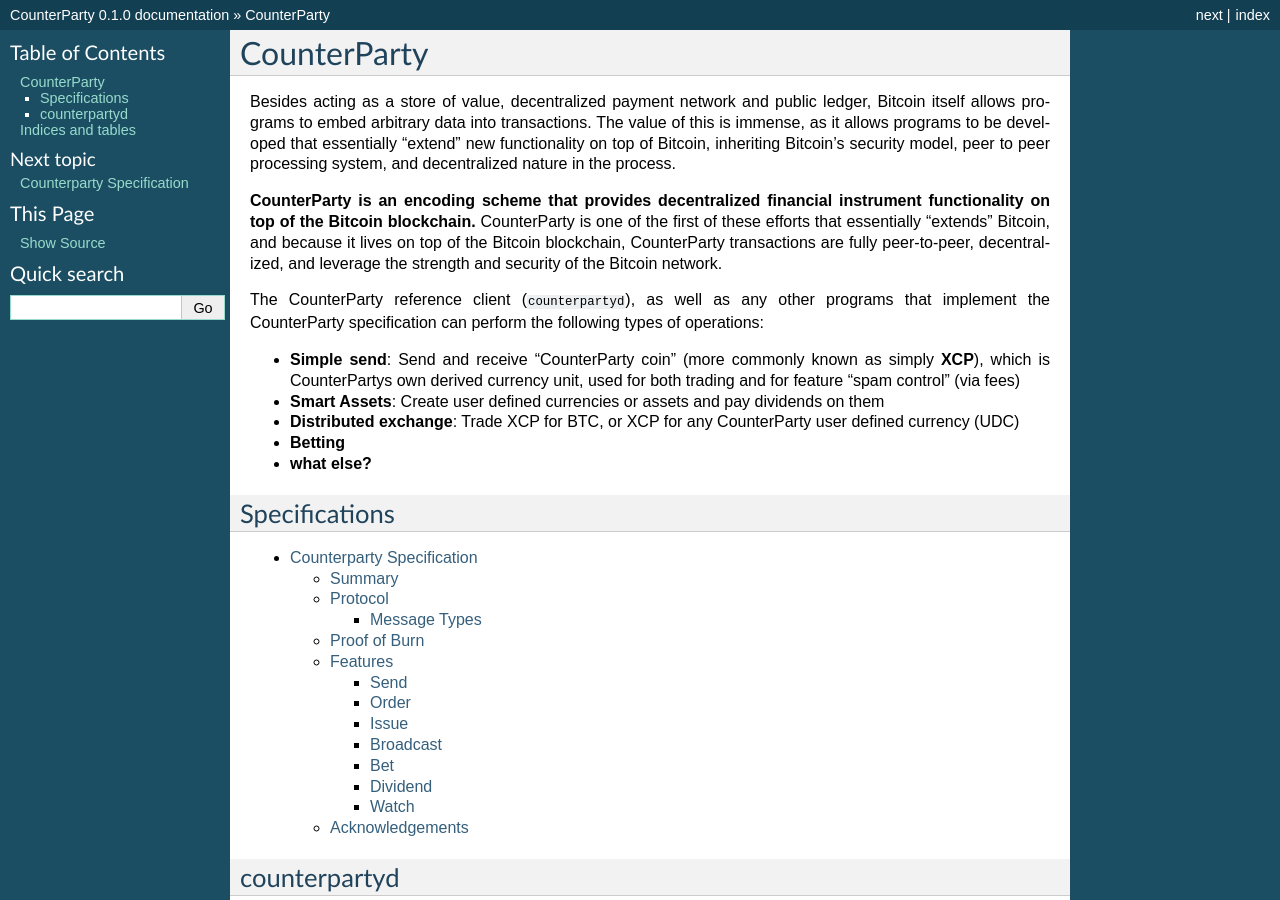
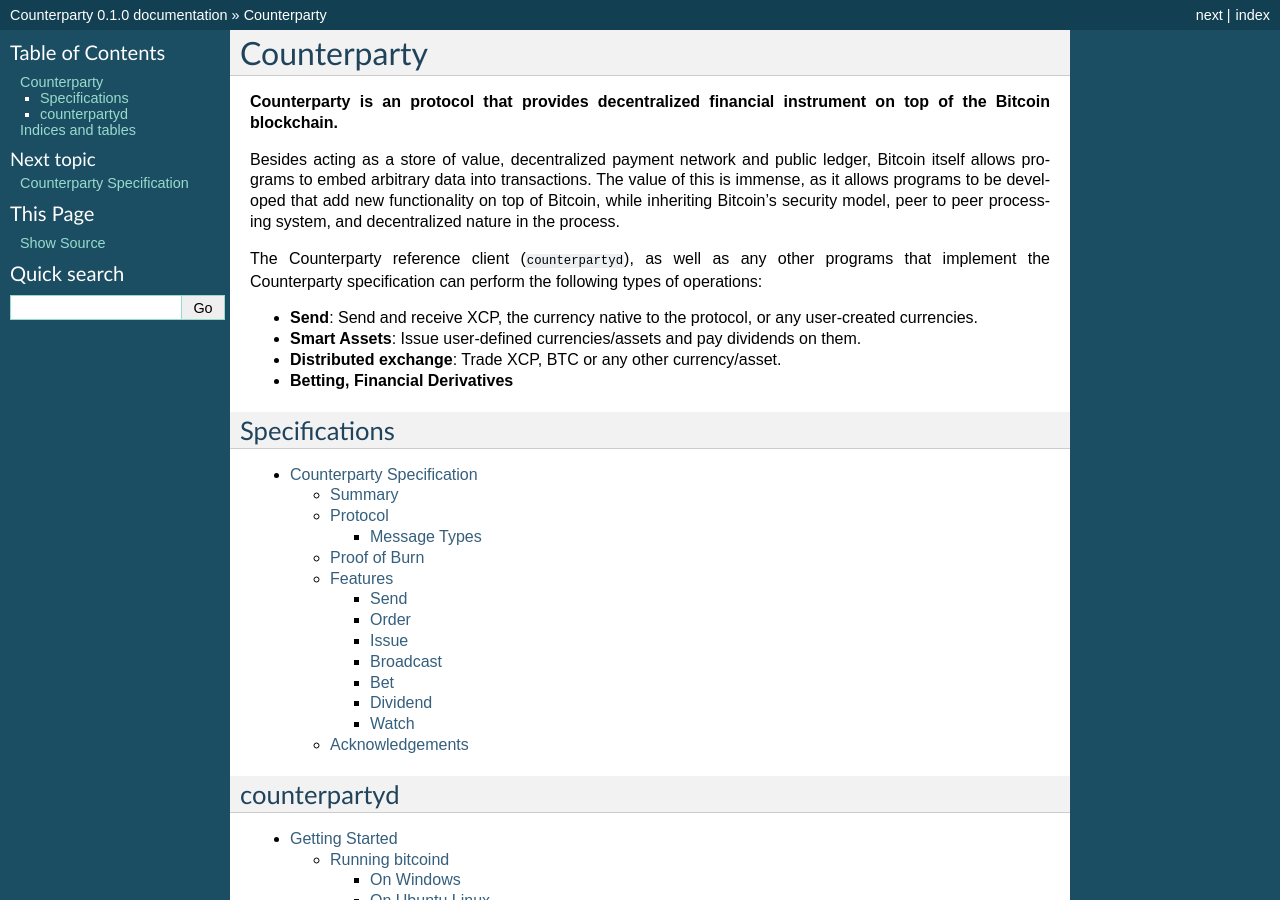
Before and after one commit to CounterpartyXCP/counterparty-core, a Sphinx documentation site: the page built from docs/index.rst, in a window 1280 px wide and 900 px high. Built offline with Sphinx 7.4.7, drawn with Linux system fonts in a browser that asks for light colours; some of the changed text lies outside the part shown.

Commit message:
cleaned up docs

```diff
--- a/docs/API.rst
+++ b/docs/API.rst
@@ -5,8 +5,8 @@ Interacting with the API
 Overview
 ----------
 
-``counterpartyd`` features a full-fledges JSON RPC-based API, which allows 3rd party applications to perform
-functions on the CounterParty network without having to deal with the low level details of transaction encoding,
+``counterpartyd`` features a full-fledged JSON RPC-based API (not yet!), which allows third-party applications to perform
+functions on the Counterparty network without having to deal with the low-level details of transaction encoding,
 state management, and so on.
 
 The ``counterpartyd`` API works similar to ``bitcoind``'s JSON RPC API interface. `This page <https://en.bitcoin.it/wiki/API_reference_(JSON-RPC)>`__
--- a/docs/BuildingFromSource.rst
+++ b/docs/BuildingFromSource.rst
@@ -78,7 +78,7 @@ In another command window, you can then run any of counterparty’s other functi
 
 To run the counterparty testsuite::
 
-    cd C:\CounterParty
+    cd C:\Counterparty
     run.py tests
 
 
--- a/docs/conf.py
+++ b/docs/conf.py
@@ -1,6 +1,6 @@
 # -*- coding: utf-8 -*-
 #
-# CounterParty documentation build configuration file, created by
+# Counterparty documentation build configuration file, created by
 # sphinx-quickstart on Mon Dec 16 11:08:37 2013.
 #
 # This file is execfile()d with the current directory set to its containing dir.
@@ -40,8 +40,8 @@ source_suffix = '.rst'
 master_doc = 'index'
 
 # General information about the project.
-project = u'CounterParty'
-copyright = u'2013, CounterParty Team'
+project = u'Counterparty'
+copyright = u'2013, Counterparty Team'
 
 # The version info for the project you're documenting, acts as replacement for
 # |version| and |release|, also used in various other places throughout the
@@ -164,7 +164,7 @@ html_static_path = ['_static']
 #html_file_suffix = None
 
 # Output file base name for HTML help builder.
-htmlhelp_basename = 'CounterPartydoc'
+htmlhelp_basename = 'Counterpartydoc'
 
 
 # -- Options for LaTeX output --------------------------------------------------
@@ -183,8 +183,8 @@ latex_elements = {
 # Grouping the document tree into LaTeX files. List of tuples
 # (source start file, target name, title, author, documentclass [howto/manual]).
 latex_documents = [
-  ('index', 'CounterParty.tex', u'CounterParty Documentation',
-   u'CounterParty Team', 'manual'),
+  ('index', 'Counterparty.tex', u'Counterparty Documentation',
+   u'Counterparty Team', 'manual'),
 ]
 
 # The name of an image file (relative to this directory) to place at the top of
@@ -213,8 +213,8 @@ latex_documents = [
 # One entry per manual page. List of tuples
 # (source start file, name, description, authors, manual section).
 man_pages = [
-    ('index', 'counterparty', u'CounterParty Documentation',
-     [u'CounterParty Team'], 1)
+    ('index', 'counterparty', u'Counterparty Documentation',
+     [u'Counterparty Team'], 1)
 ]
 
 # If true, show URL addresses after external links.
@@ -227,8 +227,8 @@ man_pages = [
 # (source start file, target name, title, author,
 #  dir menu entry, description, category)
 texinfo_documents = [
-  ('index', 'CounterParty', u'CounterParty Documentation',
-   u'CounterParty Team', 'CounterParty', 'One line description of project.',
+  ('index', 'Counterparty', u'Counterparty Documentation',
+   u'Counterparty Team', 'Counterparty', 'One line description of project.',
    'Miscellaneous'),
 ]
 
--- a/docs/index.rst
+++ b/docs/index.rst
@@ -1,25 +1,18 @@
-CounterParty
+Counterparty
 ========================================
 
-Besides acting as a store of value, decentralized payment network and public ledger, Bitcoin itself allows
-programs to embed arbitrary data into transactions. The value of this is immense, as it allows programs to be
-developed that essentially "extend" new functionality on top of Bitcoin, inheriting Bitcoin's security model,
-peer to peer processing system, and decentralized nature in the process.
+**Counterparty is an protocol that provides decentralized financial instrument on top of the Bitcoin blockchain.**
 
-**CounterParty is an encoding scheme that provides decentralized financial instrument functionality
-on top of the Bitcoin blockchain.** CounterParty is one of the first of these efforts that essentially "extends"
-Bitcoin, and because it lives on top of the Bitcoin blockchain, CounterParty transactions are fully
-peer-to-peer, decentralized, and leverage the strength and security of the Bitcoin network.
+Besides acting as a store of value, decentralized payment network and public ledger, Bitcoin itself allows programs to embed arbitrary data into
+transactions. The value of this is immense, as it allows programs to be developed that add new functionality on top of Bitcoin, while inheriting
+Bitcoin's security model, peer to peer processing system, and decentralized nature in the process.
 
-The CounterParty reference client (``counterpartyd``), as well as any other programs that implement the
-CounterParty specification can perform the following types of operations:
+The Counterparty reference client (``counterpartyd``), as well as any other programs that implement the Counterparty specification can perform the following types of operations:
 
-- **Simple send**: Send and receive "CounterParty coin" (more commonly known as simply **XCP**), which is CounterPartys own
-  derived currency unit, used for both trading and for feature "spam control" (via fees)
-- **Smart Assets**: Create user defined currencies or assets and pay dividends on them
-- **Distributed exchange**: Trade XCP for BTC, or XCP for any CounterParty user defined currency (UDC)
-- **Betting**
-- **what else?**
+- **Send**: Send and receive XCP, the currency native to the protocol, or any user‐created currencies.
+- **Smart Assets**: Issue user‐defined currencies/assets and pay dividends on them.
+- **Distributed exchange**: Trade XCP, BTC or any other currency/asset.
+- **Betting, Financial Derivatives**
 
 Specifications
 ---------------
@@ -27,7 +20,7 @@ Specifications
 .. toctree::
    :maxdepth: 3
 
-   CounterPartySpec
+   CounterpartySpec
 
 counterpartyd
 ---------------
```
Also changed, not shown: docs/CounterpartySpec.rst (renamed from docs/CounterPartySpec.rst, +15 -19 lines), docs/GettingStarted.rst (+13 -10 lines), 2 other files.
